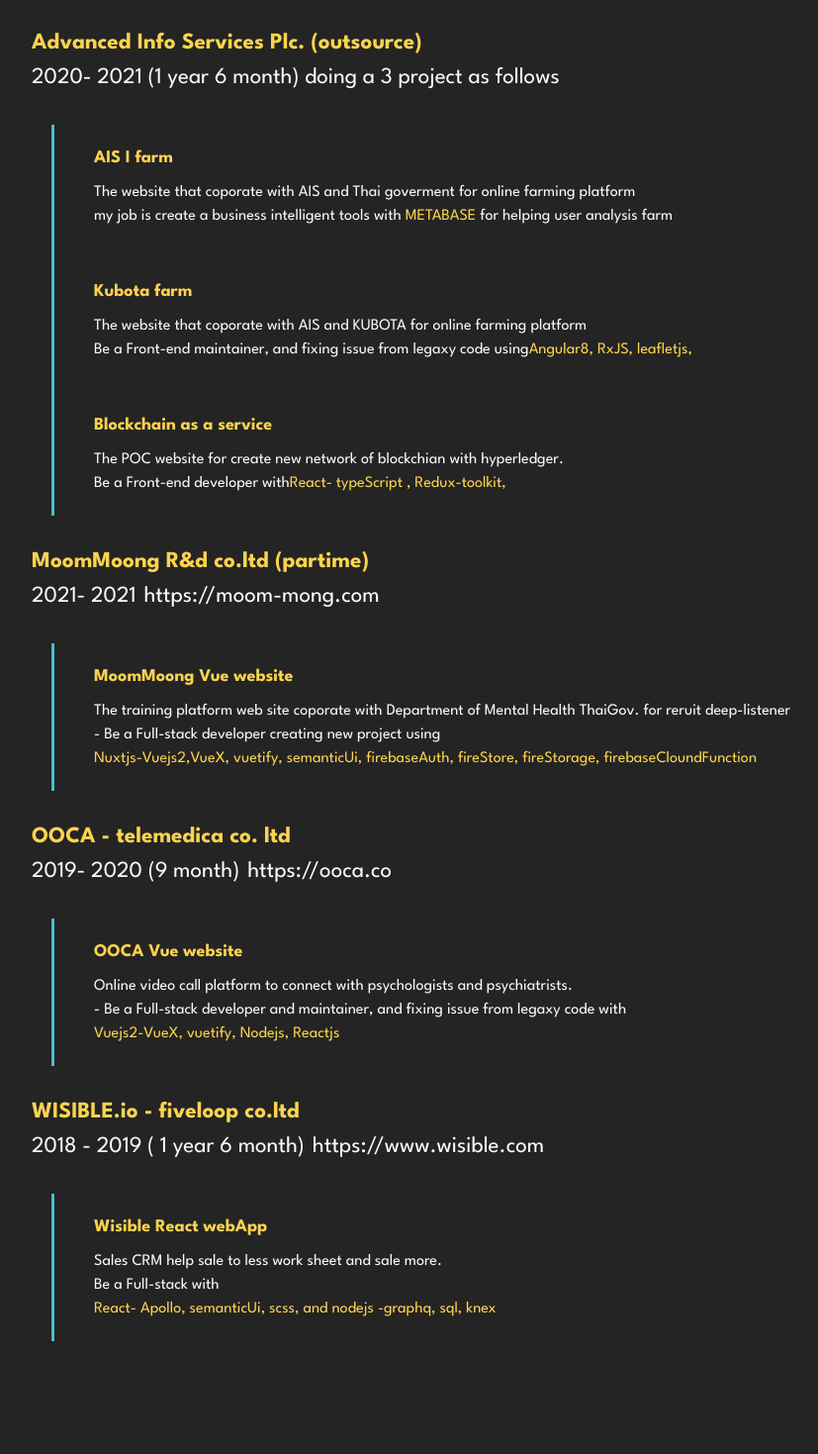
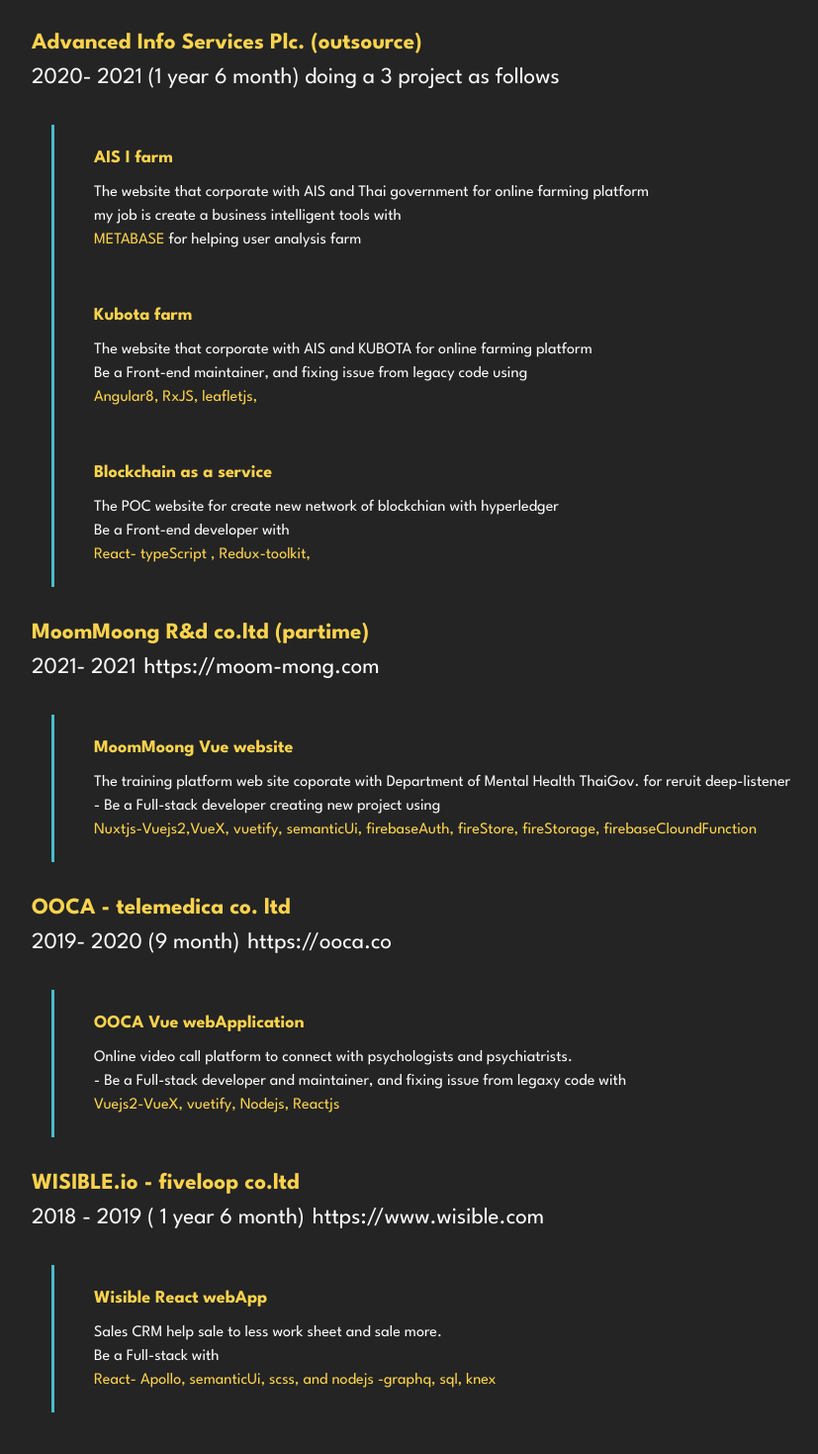
Before and after one commit to eaotnc/vite-portfolio, a React (Vite) app: page / in a window 1280 px wide. Shown: the part 2560-4029 px from the top of the page at 99% size, without its empty margins (268-1095 px from the left). Built offline with nearby package versions, Linux system fonts and the light colour scheme.

Commit message:
refactor: use Project box component instead of html

```diff
--- a/src/components/Experience/AIS.tsx
+++ b/src/components/Experience/AIS.tsx
@@ -1,4 +1,5 @@
 import "./Experience.scss";
+import ProjectBox from "./ProjectBox";
 const AIS = () => {
   return (
     <div className="company">
@@ -11,38 +12,38 @@
       <div className="flex">
         <div className="vertical-bar" />
         <div>
-          <div className="project">
-            <div className="project-name"> AIS I farm </div>
-            <div>
-              The website that coporate with AIS and Thai goverment for online
-              farming platform
-            </div>
-            my job is create a business intelligent tools with{" "}
-            <span className="text-amber-300">METABASE </span>for helping user
-            analysis farm
-          </div>
+          <ProjectBox
+            name="AIS I farm"
+            desc="The website that corporate with AIS and Thai government for online
+              farming platform"
+            descSecond="my job is create a business intelligent tools with"
+            child={
+              <>
+                <span className="text-amber-300">METABASE </span>for helping
+                user analysis farm
+              </>
+            }
+          />
 
-          <div className="project">
-            <div className="project-name"> Kubota farm </div>
-            <div>
-              The website that coporate with AIS and KUBOTA for online farming
-              platform
-            </div>
-            Be a Front-end maintainer, and fixing issue from legaxy code using
-            <span className="text-amber-300">Angular8, RxJS, leafletjs,</span>
-          </div>
+          <ProjectBox
+            name="Kubota farm"
+            desc="The website that corporate with AIS and KUBOTA for online farming platform"
+            descSecond="Be a Front-end maintainer, and fixing issue from legacy code using"
+            child={
+              <span className="text-amber-300">Angular8, RxJS, leafletjs,</span>
+            }
+          />
 
-          <div className="project">
-            <div className="project-name"> Blockchain as a service </div>
-            <div>
-              The POC website for create new network of blockchian with
-              hyperledger.
-            </div>
-            Be a Front-end developer with
-            <span className="text-amber-300">
-              React- typeScript , Redux-toolkit,
-            </span>
-          </div>
+          <ProjectBox
+            name="Blockchain as a service"
+            desc="The POC website for create new network of blockchian with hyperledger"
+            descSecond="Be a Front-end developer with"
+            child={
+              <span className="text-amber-300">
+                React- typeScript , Redux-toolkit,
+              </span>
+            }
+          />
         </div>
       </div>
     </div>
--- a/src/components/Experience/MoomMoong.tsx
+++ b/src/components/Experience/MoomMoong.tsx
@@ -1,4 +1,5 @@
 import "./Experience.scss";
+import ProjectBox from "./ProjectBox";
 const MoomMoong = () => {
   return (
     <div className="company">
@@ -15,18 +16,18 @@
       <div className="flex">
         <div className="vertical-bar" />
         <div>
-          <div className="project">
-            <div className="project-name"> MoomMoong Vue website </div>
-            <div>
-              The training platform web site coporate with Department of Mental
-              Health ThaiGov. for reruit deep-listener
-            </div>
-            <div>- Be a Full-stack developer creating new project using</div>
-            <span className="text-amber-300">
-              Nuxtjs-Vuejs2,VueX, vuetify, semanticUi, firebaseAuth, fireStore,
-              fireStorage, firebaseCloundFunction
-            </span>
-          </div>
+          <ProjectBox
+            name="MoomMoong Vue website"
+            desc="The training platform web site coporate with Department of Mental
+            Health ThaiGov. for reruit deep-listener"
+            descSecond="- Be a Full-stack developer creating new project using"
+            child={
+              <span className="text-amber-300">
+                Nuxtjs-Vuejs2,VueX, vuetify, semanticUi, firebaseAuth,
+                fireStore, fireStorage, firebaseCloundFunction{" "}
+              </span>
+            }
+          />
         </div>
       </div>
     </div>
--- a/src/components/Experience/OOCA.tsx
+++ b/src/components/Experience/OOCA.tsx
@@ -1,4 +1,5 @@
 import "./Experience.scss";
+import ProjectBox from "./ProjectBox";
 const OOCA = () => {
   return (
     <div className="company">
@@ -14,20 +15,18 @@
       <div className="flex">
         <div className="vertical-bar" />
         <div>
-          <div className="project">
-            <div className="project-name"> OOCA Vue website </div>
-            <div>
-              Online video call platform to connect with psychologists and
-              psychiatrists.
-            </div>
-            <div>
-              - Be a Full-stack developer and maintainer, and fixing issue from
-              legaxy code with
-            </div>
-            <span className="text-amber-300">
-              Vuejs2-VueX, vuetify, Nodejs, Reactjs
-            </span>
-          </div>
+          <ProjectBox
+            name="OOCA Vue webApplication"
+            desc="Online video call platform to connect with psychologists and
+            psychiatrists."
+            descSecond="- Be a Full-stack developer and maintainer, and fixing issue from
+            legaxy code with"
+            child={
+              <span className="text-amber-300">
+                Vuejs2-VueX, vuetify, Nodejs, Reactjs
+              </span>
+            }
+          />
         </div>
       </div>
     </div>
--- a/src/components/Experience/Wisible.tsx
+++ b/src/components/Experience/Wisible.tsx
@@ -1,4 +1,5 @@
 import "./Experience.scss";
+import ProjectBox from "./ProjectBox";
 const Wisible = () => {
   return (
     <>
@@ -15,14 +16,16 @@
         <div className="flex">
           <div className="vertical-bar" />
           <div>
-            <div className="project">
-              <div className="project-name"> Wisible React webApp </div>
-              <div>Sales CRM help sale to less work sheet and sale more.</div>
-              <div>Be a Full-stack with</div>
-              <span className="text-amber-300">
-                React- Apollo, semanticUi, scss, and nodejs -graphq, sql, knex
-              </span>
-            </div>
+            <ProjectBox
+              name="Wisible React webApp"
+              desc="Sales CRM help sale to less work sheet and sale more."
+              descSecond="Be a Full-stack with"
+              child={
+                <span className="text-amber-300">
+                  React- Apollo, semanticUi, scss, and nodejs -graphq, sql, knex
+                </span>
+              }
+            />
           </div>
         </div>
       </div>
```
